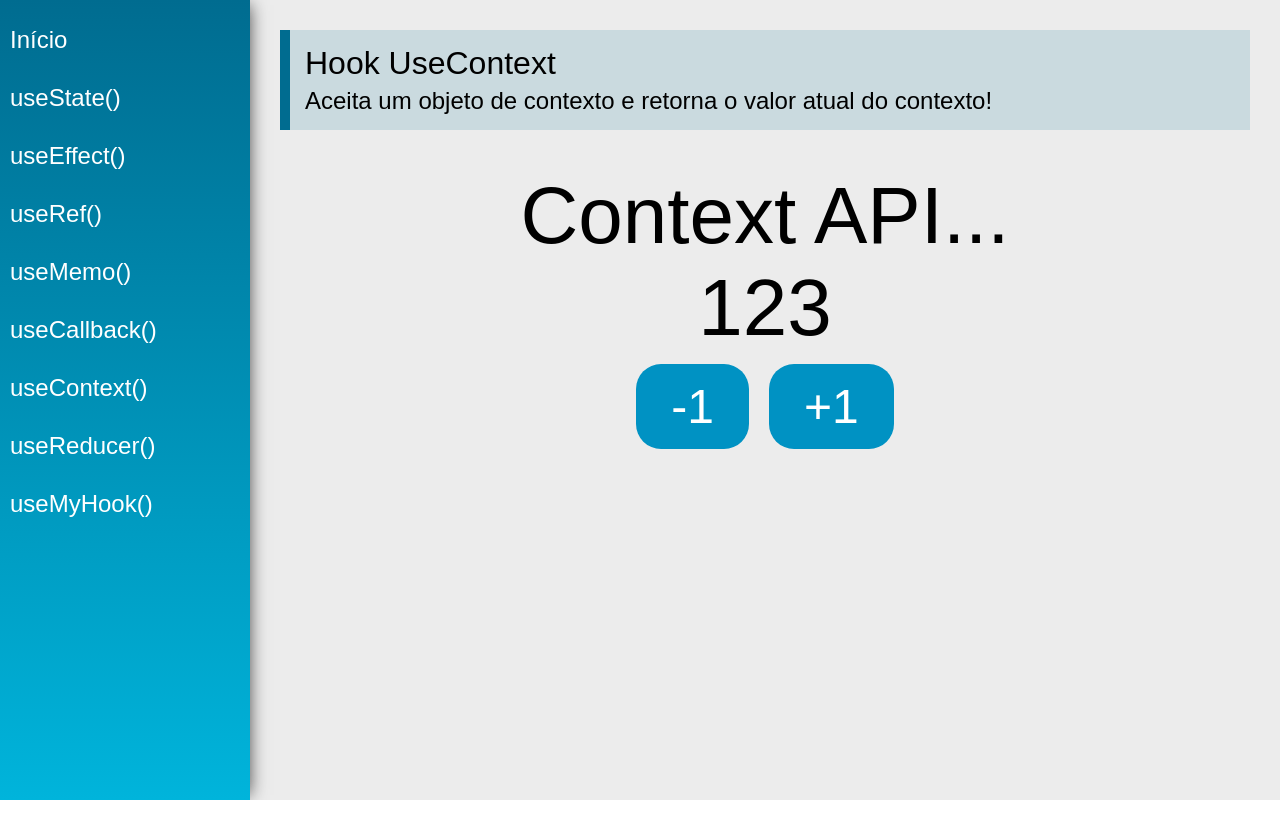
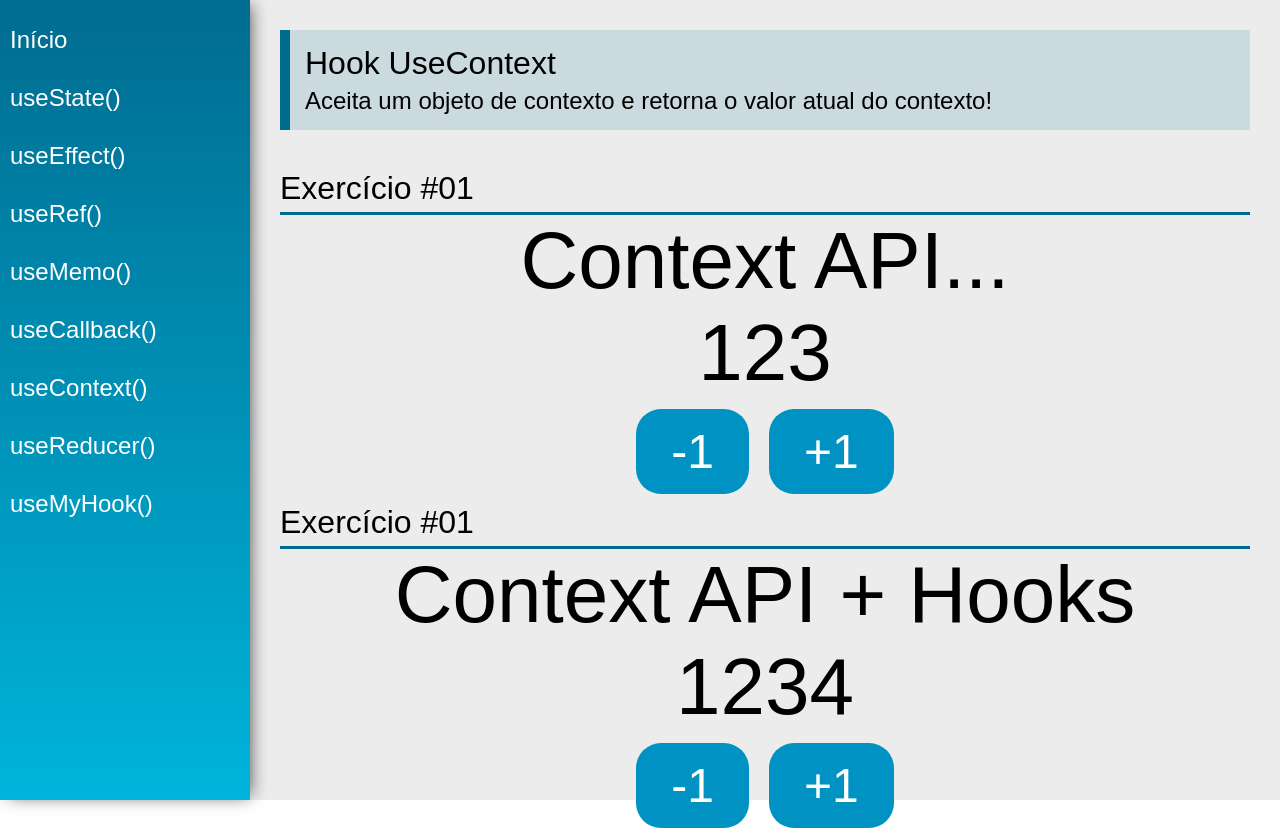
Before and after one commit to erick-costa/curso-react_hooks, a React (Create React App) app: page /useContext in a window 1280 px wide. Before the commit the page ends 800 px from the top, so only its background shows below. Built offline with nearby package versions, Linux system fonts and the light colour scheme.

Commit message:
useContext #02

```diff
--- a/src/data/Store.jsx
+++ b/src/data/Store.jsx
@@ -0,0 +1,32 @@
+import React, { useState } from "react"
+
+const initialState = {
+    number: 1234,
+    text: 'Context API + Hooks'
+}
+
+export const AppContext = React.createContext(initialState)
+
+const Store = props => {
+    const [state, setState] = useState(initialState)
+
+    function updateState(key, value) {
+        setState({
+            ...state,
+            [key]: value
+        })
+    }
+
+    return (
+        <AppContext.Provider value={{
+            number: state.number,
+            text: state.text,
+            setNumber: n => updateState('number', n),
+            setText: t => updateState('text', t),
+        }}>
+            {props.children}
+        </AppContext.Provider>
+    )
+}
+
+export default Store
--- a/src/views/App.jsx
+++ b/src/views/App.jsx
@@ -6,11 +6,13 @@
 import Content from '../components/layout/Content'
 
 import DataContext, { data } from '../data/DataContext'
+import Store from '../data/Store'
 
 const App = props => {
     const [state, setState] = useState(data)
 
     return (
+        <Store>
             <DataContext.Provider value={{state, setState}}>
                 <div className="App">
                     <Router>
@@ -19,6 +21,7 @@
                     </Router>
                 </div>
             </DataContext.Provider>
+        </Store>
     )
 }
 
--- a/src/views/examples/UseContext.jsx
+++ b/src/views/examples/UseContext.jsx
@@ -1,7 +1,9 @@
 import React, { useContext } from 'react'
 import PageTitle from '../../components/layout/PageTitle'
+import SectionTitle from '../../components/layout/SectionTitle'
 
 import DataContext from '../../data/DataContext'
+import { AppContext } from '../../data/Store'
 
 const UseContext = (props) => {
 
@@ -14,12 +16,16 @@
         })
     }
 
+    const {number, text, setNumber} = useContext(AppContext)
+
     return (
         <div className="UseContext">
             <PageTitle
                 title="Hook UseContext"
                 subtitle="Aceita um objeto de contexto e retorna o valor atual do contexto!"
             />
+
+            <SectionTitle title='Exercício #01'/>
             <div className="center">
                 <span className="text">{state.text}</span>
                 <span className="text">{state.number}</span>
@@ -31,6 +37,18 @@
                         onClick={() => addNumber(1)}>+1</button>
                 </div>
             </div>
+
+            <SectionTitle title='Exercício #01'/>
+            <div className="center">
+                <span className="text">{text}</span>
+                <span className="text">{number}</span>
+                <div>
+                    <button className="btn"
+                        onClick={() => setNumber(number -1)}>-1</button>
+                    <button className="btn"
+                        onClick={() => setNumber(number +1)}>+1</button>
+                </div>
+            </div>
         </div>
     )
 }
```
Lines whose indentation alone changed are shown as unchanged.
